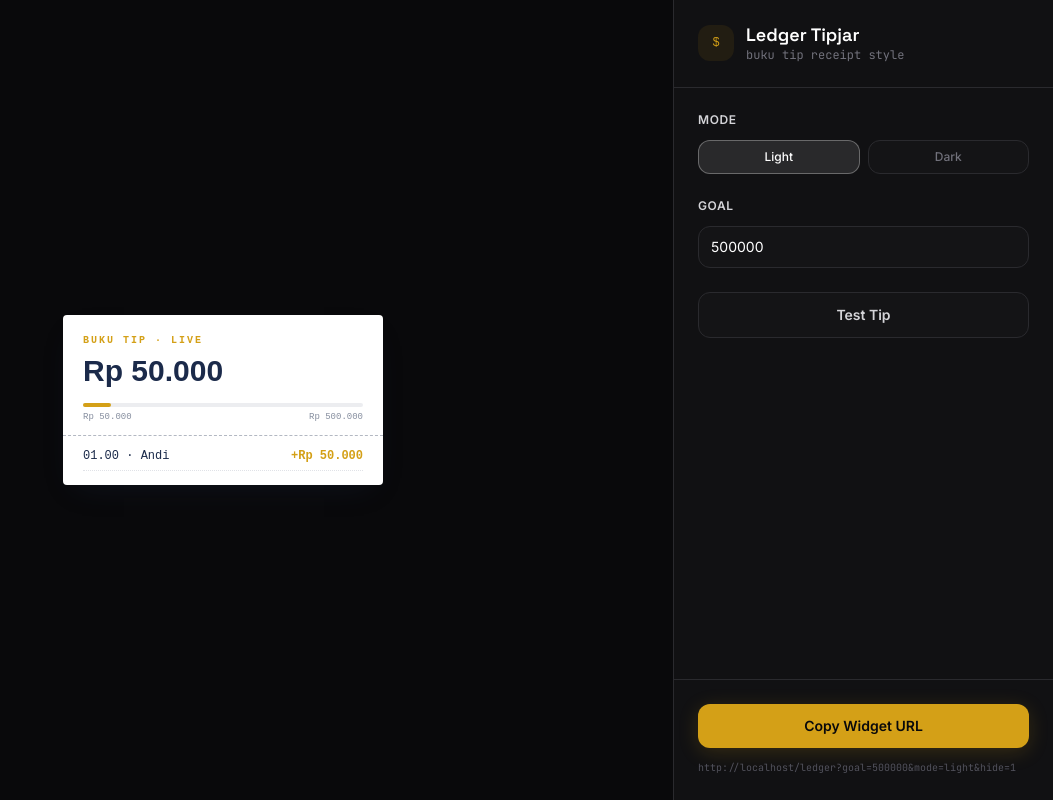
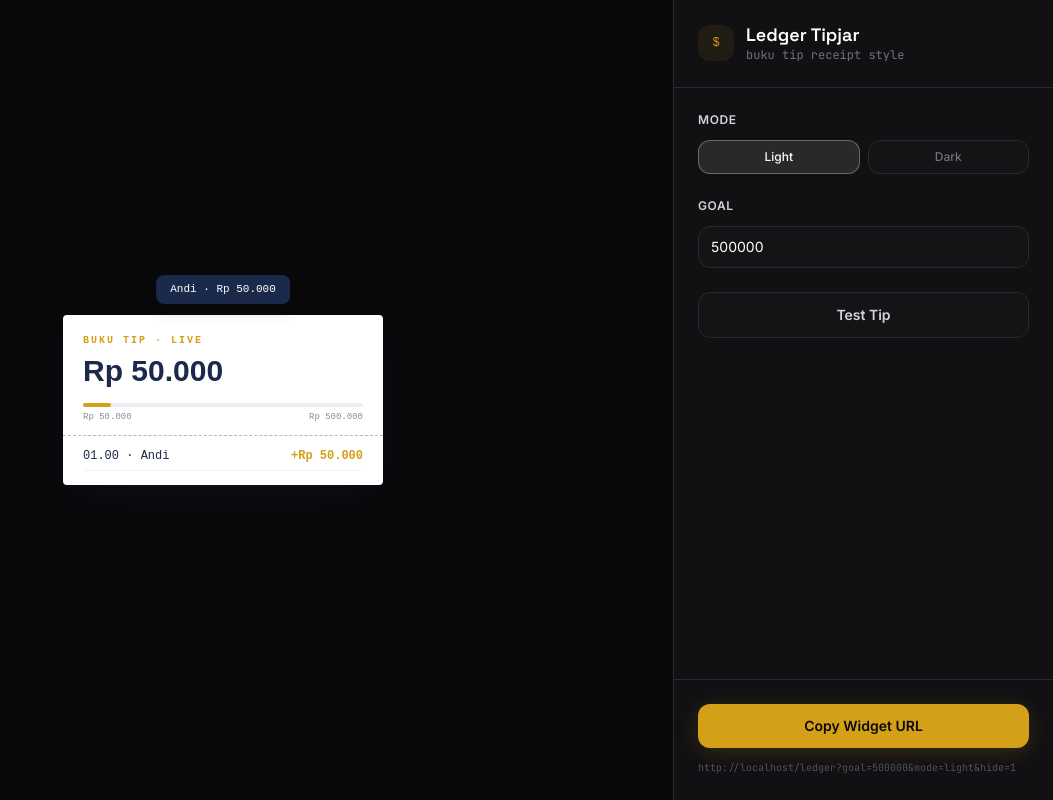
Before and after one commit to aldifhr/obs-widgets, a Next.js app: page /ledger in a window 1280 px wide. Both pictures are taken after a click on the button "Test Tip". Shown: the whole page, without its empty margins (227-1280 px from the left). Built offline with nearby package versions, Linux system fonts and the light colour scheme; no server answers.

Commit message:
feat: ledger animations + auto scroll

```diff
--- a/app/globals.css
+++ b/app/globals.css
@@ -59,6 +59,21 @@
   100% { transform: translateY(-60px) scale(1.3); opacity: 0 }
 }
 
+@keyframes ledger-row-in {
+  0% { transform: translateX(-12px); opacity: 0 }
+  100% { transform: translateX(0); opacity: 1 }
+}
+
+@keyframes ledger-toast-in {
+  0% { transform: translateY(8px); opacity: 0 }
+  100% { transform: translateY(0); opacity: 1 }
+}
+
+@keyframes ledger-pulse {
+  0%, 100% { transform: scale(1) }
+  50% { transform: scale(1.05) }
+}
+
 @keyframes ptj-pulse-glow {
   0%, 100% { box-shadow: 0 0 12px rgba(255,197,61,0.15) }
   50% { box-shadow: 0 0 24px rgba(255,197,61,0.35) }
--- a/components/LedgerTipjar.tsx
+++ b/components/LedgerTipjar.tsx
@@ -39,7 +39,11 @@ export function LedgerTipjar() {
   const [copied, setCopied] = useState(false)
   const [total, setTotal] = useState(0)
   const [rows, setRows] = useState<LedgerRow[]>([])
+  const [toast, setToast] = useState<{ name: string; amount: number } | null>(null)
+  const [pulse, setPulse] = useState(false)
+  const [newRow, setNewRow] = useState<number | null>(null)
   const toastTimer = useRef<number>(0)
+  const rowsRef = useRef<HTMLDivElement>(null)
   const t = themes[mode]
 
   useEffect(() => {
@@ -55,8 +59,14 @@ export function LedgerTipjar() {
     setTotal(t => t + e.amount)
     const now = new Date().toLocaleTimeString('id-ID', { hour: '2-digit', minute: '2-digit' })
     setRows(r => [{ name: e.name, amount: e.amount, time: now }, ...r].slice(0, 20))
+    setNewRow(Date.now())
+    setTimeout(() => setNewRow(null), 500)
+    if (rowsRef.current) rowsRef.current.scrollTop = 0
+    setPulse(true)
+    setTimeout(() => setPulse(false), 400)
+    setToast({ name: e.name, amount: e.amount })
     clearTimeout(toastTimer.current)
-    toastTimer.current = window.setTimeout(() => {}, 5000)
+    toastTimer.current = window.setTimeout(() => setToast(null), 4000)
   }, [])
 
   const handleFakeTip = useCallback(() => {
@@ -77,10 +87,16 @@ export function LedgerTipjar() {
   const copyUrl = () => { navigator.clipboard.writeText(widgetUrl); setCopied(true); setTimeout(() => setCopied(false), 2000) }
 
   const Ledger = () => (
-    <div style={{ width: '100%', maxWidth: 320, background: t.card, borderRadius: 4, boxShadow: t.shadow, display: 'flex', flexDirection: 'column', transition: 'background .3s' }}>
+    <div style={{ position: 'relative', width: '100%', maxWidth: 320, background: t.card, borderRadius: 4, boxShadow: t.shadow, display: 'flex', flexDirection: 'column', transition: 'background .3s' }}>
+      {/* toast */}
+      {toast && (
+        <div style={{ position: 'absolute', top: -40, left: '50%', transform: 'translateX(-50%)', background: mode === 'dark' ? '#2a2a2e' : '#1B2A4A', color: '#fff', padding: '6px 14px', borderRadius: 8, fontFamily: "'IBM Plex Mono', monospace", fontSize: 11, whiteSpace: 'nowrap', boxShadow: '0 4px 16px rgba(0,0,0,0.3)', animation: 'ledger-toast-in 0.3s ease', zIndex: 10 }}>
+          {toast.name} · {fmtIDR(toast.amount)}
+        </div>
+      )}
       <div style={{ padding: '18px 20px 10px', borderBottom: `1px dashed ${t.border}` }}>
         <div style={{ fontFamily: "'IBM Plex Mono', monospace", fontSize: 10, letterSpacing: 2, color: t.eyebrow, fontWeight: 600 }}>BUKU TIP · LIVE</div>
-        <div style={{ fontFamily: "'IBM Plex Sans Condensed', sans-serif", fontWeight: 700, fontSize: 30, color: t.total }}>{fmtIDR(total)}</div>
+        <div style={{ fontFamily: "'IBM Plex Sans Condensed', sans-serif", fontWeight: 700, fontSize: 30, color: t.total, animation: pulse ? 'ledger-pulse 0.4s ease' : undefined }}>{fmtIDR(total)}</div>
         <div style={{ height: 4, background: t.meter, marginTop: 10, position: 'relative', borderRadius: 2 }}>
           <div style={{ position: 'absolute', left: 0, top: 0, bottom: 0, width: `${pct * 100}%`, background: t.meterFill, transition: 'width .6s', borderRadius: 2 }} />
         </div>
@@ -89,10 +105,10 @@ export function LedgerTipjar() {
           <span>{fmtIDR(goal)}</span>
         </div>
       </div>
-      <div style={{ maxHeight: 210, overflowY: 'auto', padding: '6px 20px 14px', fontFamily: "'IBM Plex Mono', monospace", fontSize: 12, color: t.rowText }}>
+      <div ref={rowsRef} style={{ maxHeight: 210, overflowY: 'auto', padding: '6px 20px 14px', fontFamily: "'IBM Plex Mono', monospace", fontSize: 12, color: t.rowText }}>
         {rows.length === 0 && <div style={{ color: t.empty, fontSize: 11, padding: '8px 0' }}>Belum ada transaksi.</div>}
         {rows.map((r, i) => (
-          <div key={i} style={{ display: 'flex', justifyContent: 'space-between', gap: 8, padding: '5px 0', borderBottom: `1px dotted ${t.rowBorder}` }}>
+          <div key={i} style={{ display: 'flex', justifyContent: 'space-between', gap: 8, padding: '5px 0', borderBottom: `1px dotted ${t.rowBorder}`, animation: i === 0 && newRow ? 'ledger-row-in 0.4s ease' : undefined, background: i === 0 && newRow ? (mode === 'dark' ? '#ffffff08' : '#D4A01710') : undefined, borderRadius: 4 }}>
             <span>{r.time} · {r.name}</span>
             <span style={{ color: t.rowAmt, fontWeight: 600 }}>+{fmtIDR(r.amount)}</span>
           </div>
```
